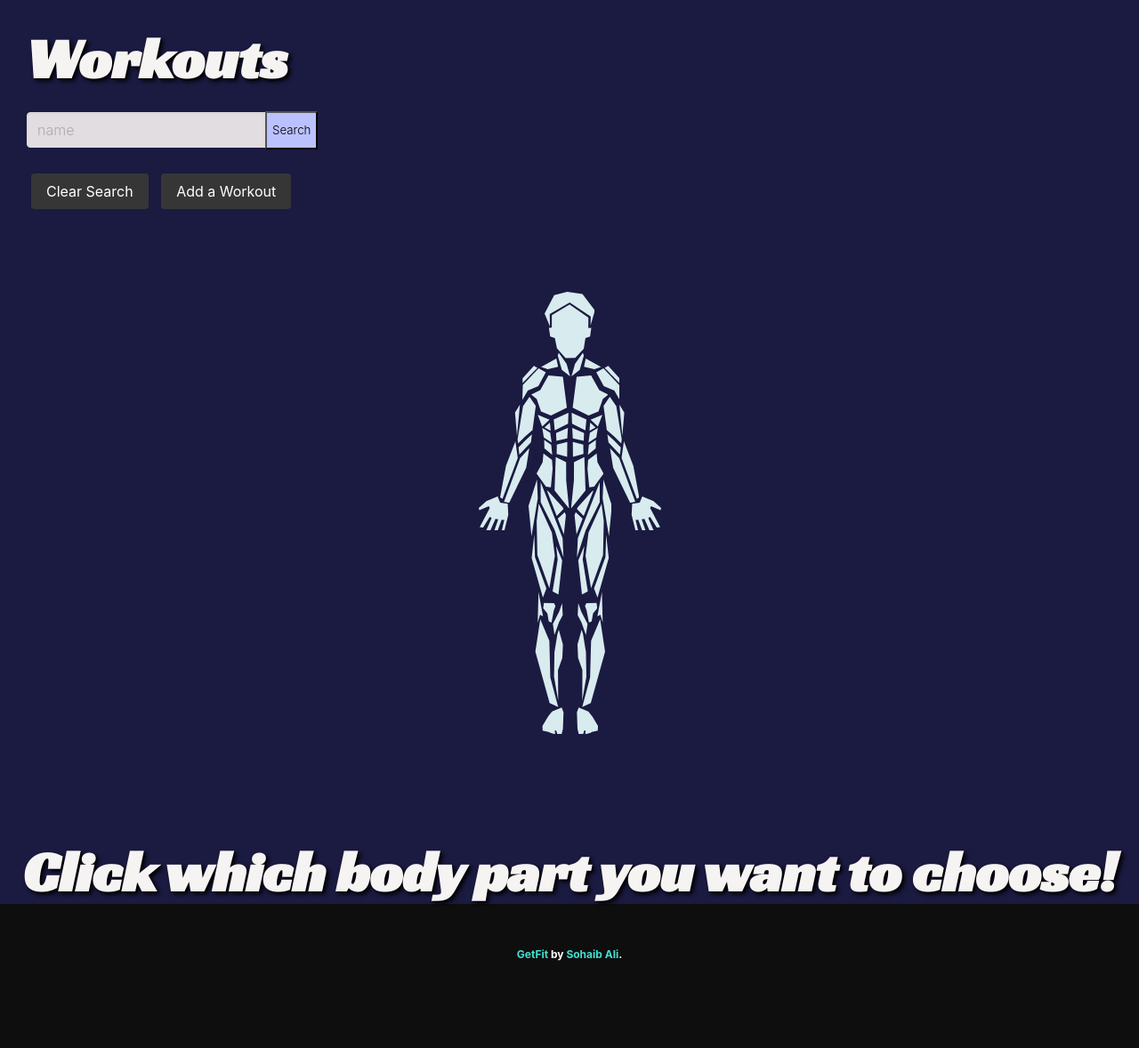
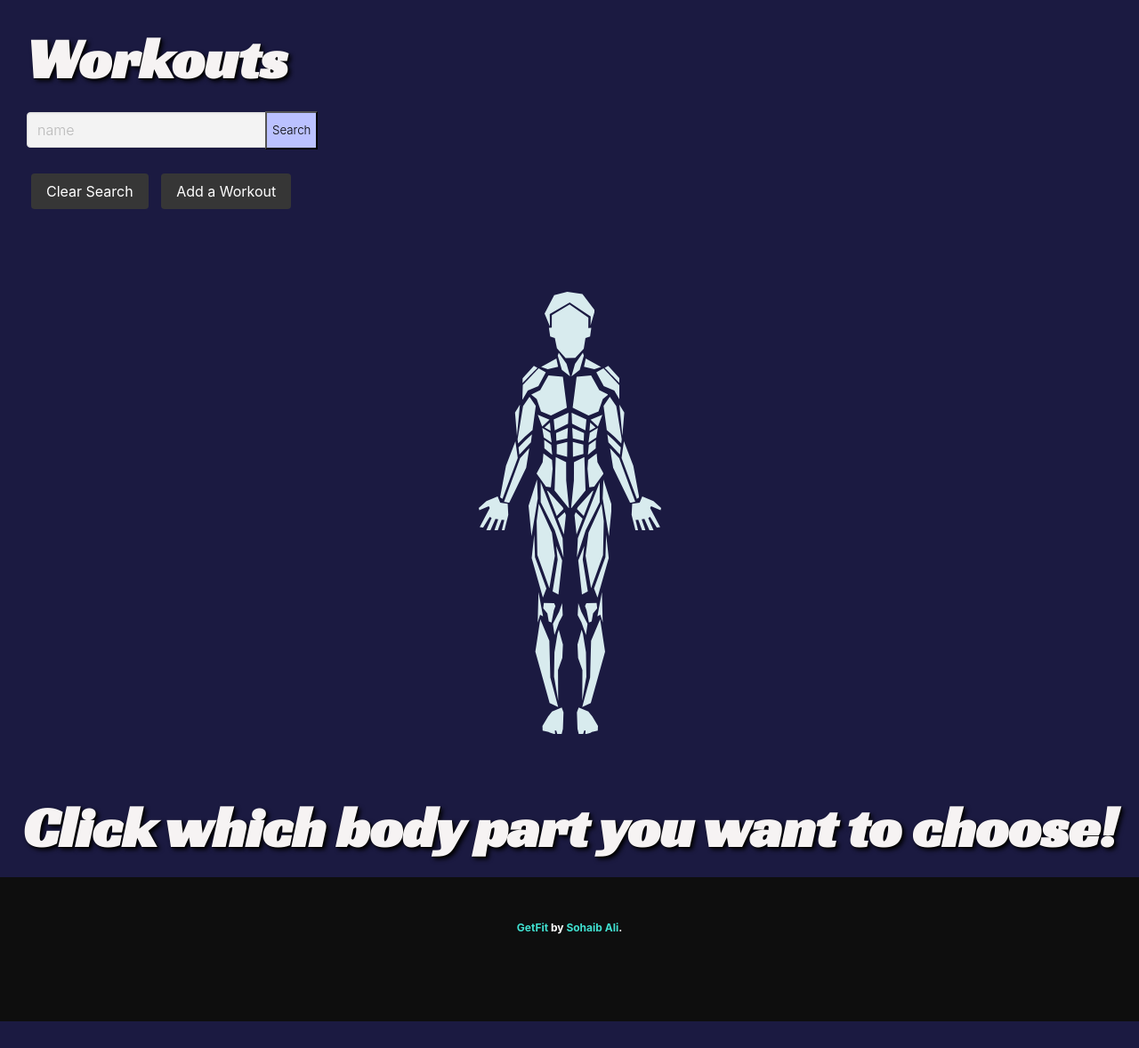
Before and after one commit to saybeeali/Get-Fit, a Django app: page /workouts/ in a window 1280 px wide. Shown: the part 52-1230 px from the top of the page at 89% size. After the commit the page ends 1200 px from the top, so only its background shows below. Run offline with Django 4.2, Linux system fonts and the light colour scheme; the visitor is signed in with stand-in values (Sample User, id 1); some libraries are stand-ins or nearby versions.

Commit message:
changed color of search and postioning

```diff
--- a/main_app/static/styles/main.css
+++ b/main_app/static/styles/main.css
@@ -4,7 +4,7 @@ body {
     min-height: 100vh;
   }
   .input{
-    background-color: rgba(239, 233, 233, 0.946) ;
+    background-color: rgb(243, 243, 243) ;
   }
 .search-button{
     height: 42.5px;
@@ -299,10 +299,10 @@ p.subtitle {
 
 /* Human body figure */
 .bodyparts{
-    margin-bottom: 350px;
+    margin-bottom: 300px;
 }
 .choose{
-    margin-top: 20%;
+    margin-bottom: 20px;
     text-align: center;
 }
 
```
